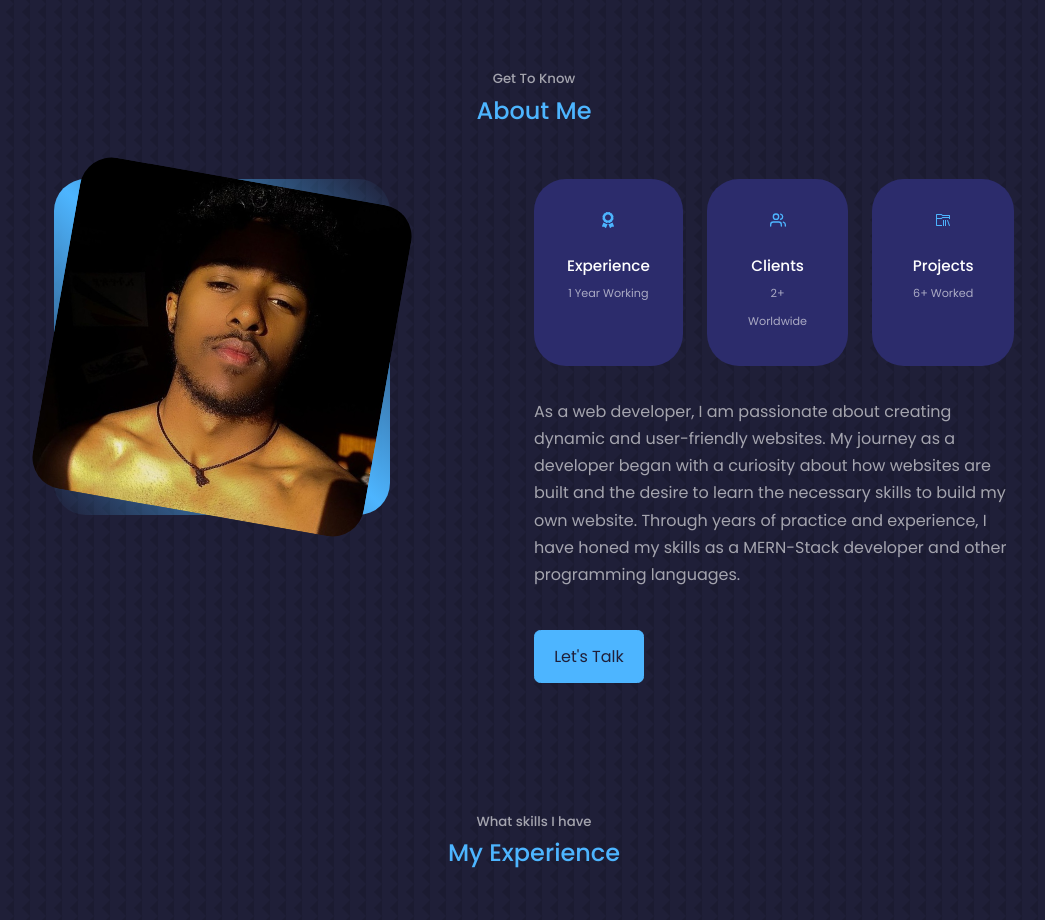
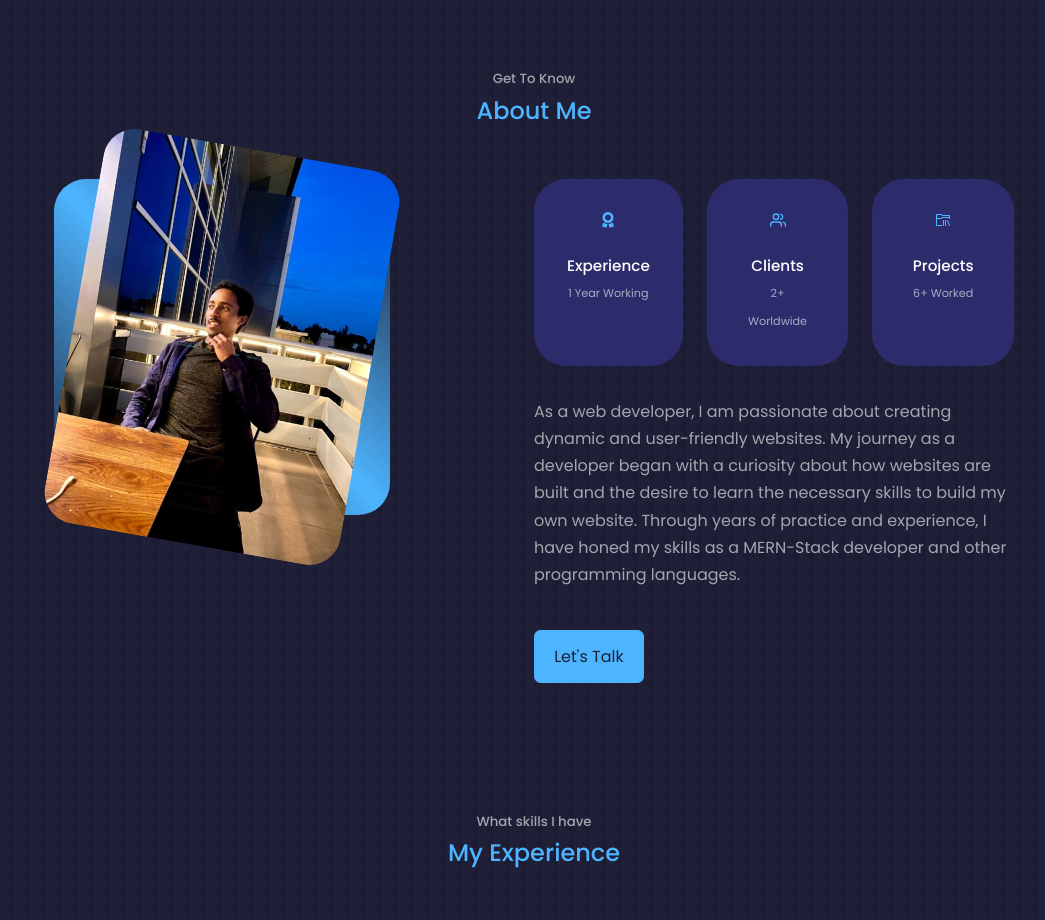
Before and after one commit to BereketTeshome/Personal-Portfolio, a React (Create React App) app: page / in a window 1280 px wide. Shown: the part 860-1780 px from the top of the page, without its empty margins (106-1151 px from the left). Built offline with nearby package versions, Linux system fonts and the light colour scheme.

Commit message:
about.js modified

```diff
--- a/src/components/about/About.js
+++ b/src/components/about/About.js
@@ -1,5 +1,5 @@
 import React from 'react'
-import me3 from '../../assets/me3.jpg'
+import me3 from '../../assets/pfp.jpg'
 import{FaAward} from 'react-icons/fa'
 import{FiUsers} from 'react-icons/fi'
 import{VscFolderLibrary} from 'react-icons/vsc'
--- a/src/components/about/about.css
+++ b/src/components/about/about.css
@@ -19,6 +19,9 @@
     overflow: hidden;
     transform: rotate(10deg);
     transition: var(--transition);
+}
+.about__me-img img{
+    height: 400px;
 }
 
 .about__me-img:hover{
```
Also changed, not shown: src/assets/pfp.jpg (added).
